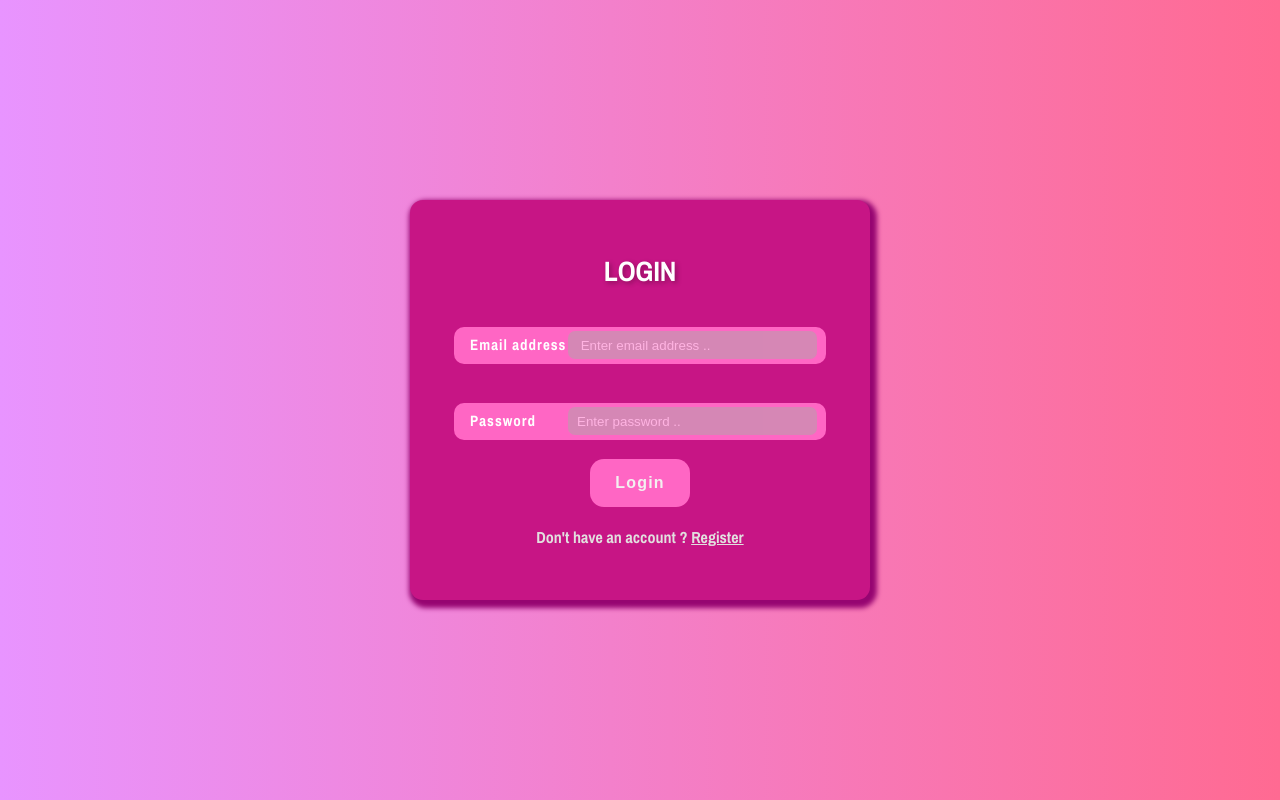
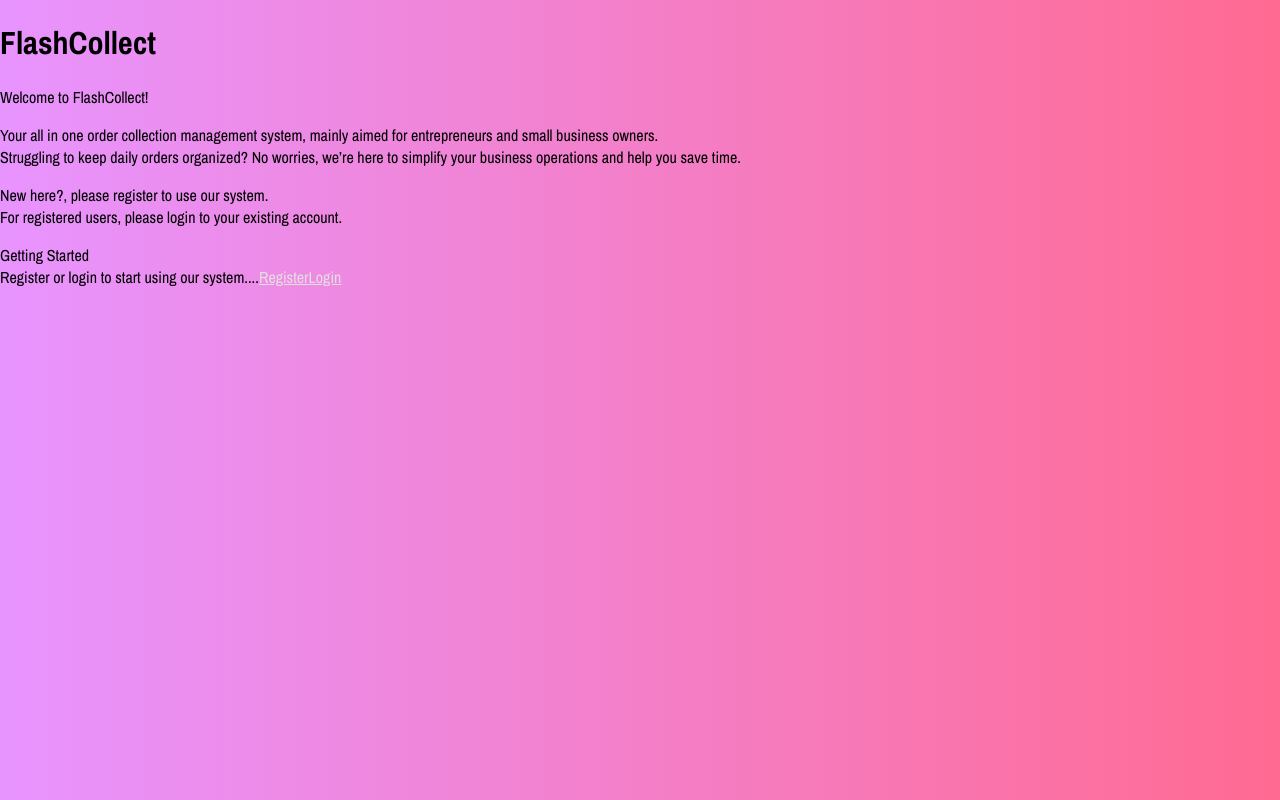
Before and after one commit to Isnotavailble/Order-Collection-Management-FrontEnd, a React (Vite) app in the folder order-collector/: page / in a window 1280 px wide. Before the commit this address led to /login. Built offline with nearby package versions, Linux system fonts and the light colour scheme.

Commit message:
feat: public page react

```diff
--- a/order-collector/src/App.jsx
+++ b/order-collector/src/App.jsx
@@ -26,6 +26,7 @@ function App() {
       <div className='context'>
         <Routes>
           {/* Public routes */}
+          <Route path="/" element={<PublicPage />} />
           <Route path="/login" element={<Login />} />
           <Route path="/register" element={<Register />} />
           <Route path="/public" element={<PublicPage />} />
--- a/order-collector/src/CustomDivHandler.jsx
+++ b/order-collector/src/CustomDivHandler.jsx
@@ -2,7 +2,7 @@ import { useState,useEffect } from "react";
 function CustomDivHandler({ pathName,children }) {
     const [visible, setVisible] = useState(false);
     useEffect(() => {
-        if (pathName.toLowerCase() === "/login" || pathName.toLowerCase() === "/register") {
+        if (pathName.toLowerCase() === "/login" || pathName.toLowerCase() === "/register" || pathName.toLowerCase() === "/") {
             setVisible(false);
             return () => { }
         }
--- a/order-collector/src/PublicPage/PublicPage.jsx
+++ b/order-collector/src/PublicPage/PublicPage.jsx
@@ -1,7 +1,36 @@
+import { Link } from "react-router-dom";
+
 function PublicPage(){
     return (
     <div>
-        <h1>Public Page</h1>
+        <h1>FlashCollect</h1>
+        <p>Welcome to FlashCollect!</p>
+
+        <p>Your all in one order collection management system,
+mainly aimed for entrepreneurs and small business owners.
+<br></br>
+Struggling to keep daily orders organized?
+No worries, we’re here to simplify your business operations and help you save time.</p>
+
+<p>New here?, please register to use our system.<br></br>
+For registered users, please login to your existing account.</p>
+
+<div><p>Getting Started
+
+    <br></br>
+
+    Register or login to start using our system....
+
+    <Link to={"/register"}>Register</Link>
+    <Link to={"/login"}>Login</Link>
+</p>
+
+<p></p>
+
+</div>
     </div>);
+
+
+
 }
 export default PublicPage;
```
Also changed, not shown: order-collector/src/PublicPage/PublicPage.css (added).
